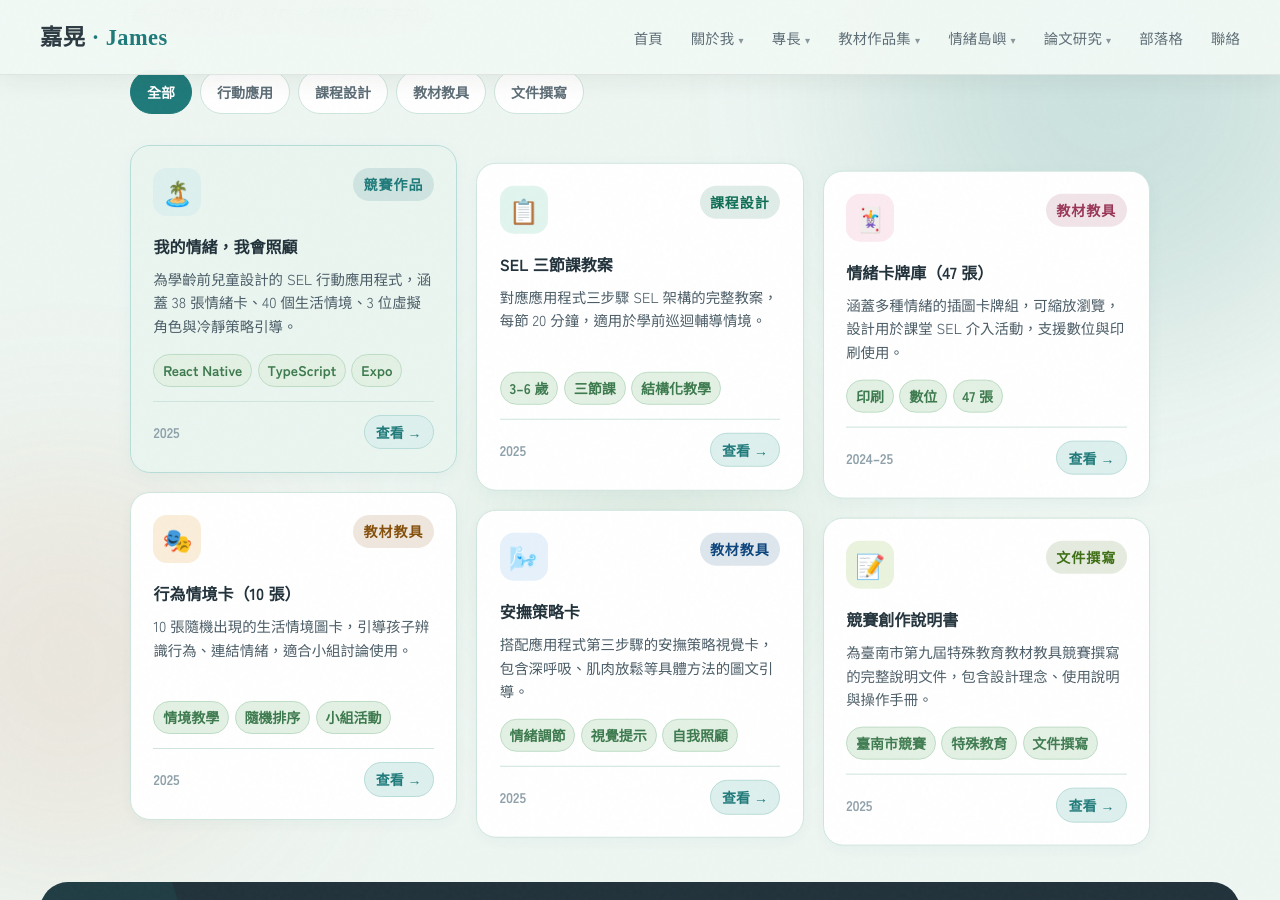
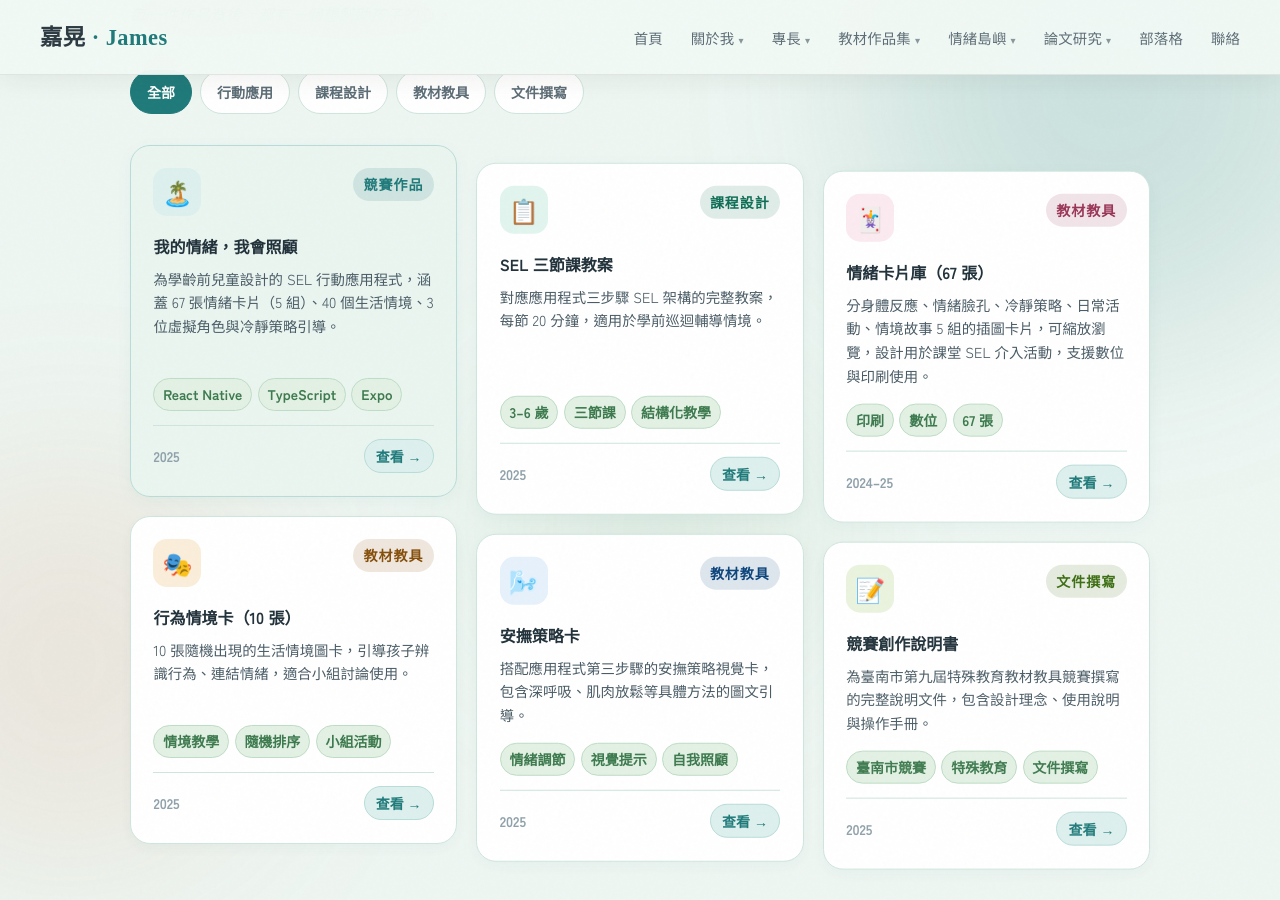
Before and after one commit to gahanglee/gahanglee.github.io, a Jekyll site: the page built from index.html, in a window 1280 px wide and 900 px high, scrolled down 3148 px. Built offline with Jekyll 4.4.1, drawn with Linux system fonts in a browser that asks for light colours; nearby versions of some CDN libraries.

Commit message:
網站：情緒卡片數量更新為 67 張（5 組），與 App 卡片庫一致
Co-Authored-By: Claude Sonnet 5.5 <noreply@anthropic.com>
Claude-Session: https://claude.ai/code/session_011KRguWiJnMTji4t798MNHF

```diff
--- a/index.html
+++ b/index.html
@@ -215,7 +215,7 @@ title: 首頁
         <span class="hp-tag">App 開發</span>
       </div>
       <div class="card-stats">
-        <div class="stat-box"><div class="stat-num">47</div><div class="stat-label">情緒卡牌</div></div>
+        <div class="stat-box"><div class="stat-num">67</div><div class="stat-label">情緒卡片</div></div>
         <div class="stat-box"><div class="stat-num">10</div><div class="stat-label">生活情境</div></div>
         <div class="stat-box"><div class="stat-num">3</div><div class="stat-label">SEL 步驟</div></div>
         <div class="stat-box"><div class="stat-num">∞</div><div class="stat-label">孩子的笑容</div></div>
@@ -478,9 +478,9 @@ title: 首頁
 
   /* ── WORKS ── */
   const works = [
-    { cat:'app', icon:'🏝️', iconBg:'#DDF0EE', title:'我的情緒，我會照顧', desc:'為學齡前兒童設計的 SEL 行動應用程式，涵蓋 38 張情緒卡、40 個生活情境、3 位虛擬角色與冷靜策略引導。', year:'2025', tags:['React Native','TypeScript','Expo'], badge:'競賽作品', badgeColor:'#1F7A7A', featured:true, link:'/app/' },
+    { cat:'app', icon:'🏝️', iconBg:'#DDF0EE', title:'我的情緒，我會照顧', desc:'為學齡前兒童設計的 SEL 行動應用程式，涵蓋 67 張情緒卡片（5 組）、40 個生活情境、3 位虛擬角色與冷靜策略引導。', year:'2025', tags:['React Native','TypeScript','Expo'], badge:'競賽作品', badgeColor:'#1F7A7A', featured:true, link:'/app/' },
     { cat:'curriculum', icon:'📋', iconBg:'#E1F5EE', title:'SEL 三節課教案', desc:'對應應用程式三步驟 SEL 架構的完整教案，每節 20 分鐘，適用於學前巡迴輔導情境。', year:'2025', tags:['3–6 歲','三節課','結構化教學'], badge:'課程設計', badgeColor:'#0F6E56', featured:false, link:'/portfolio/' },
-    { cat:'material', icon:'🃏', iconBg:'#FBEAF0', title:'情緒卡牌庫（47 張）', desc:'涵蓋多種情緒的插圖卡牌組，可縮放瀏覽，設計用於課堂 SEL 介入活動，支援數位與印刷使用。', year:'2024–25', tags:['印刷','數位','47 張'], badge:'教材教具', badgeColor:'#993556', featured:false, link:'/portfolio/' },
+    { cat:'material', icon:'🃏', iconBg:'#FBEAF0', title:'情緒卡片庫（67 張）', desc:'分身體反應、情緒臉孔、冷靜策略、日常活動、情境故事 5 組的插圖卡片，可縮放瀏覽，設計用於課堂 SEL 介入活動，支援數位與印刷使用。', year:'2024–25', tags:['印刷','數位','67 張'], badge:'教材教具', badgeColor:'#993556', featured:false, link:'/portfolio/' },
     { cat:'material', icon:'🎭', iconBg:'#FAEEDA', title:'行為情境卡（10 張）', desc:'10 張隨機出現的生活情境圖卡，引導孩子辨識行為、連結情緒，適合小組討論使用。', year:'2025', tags:['情境教學','隨機排序','小組活動'], badge:'教材教具', badgeColor:'#854F0B', featured:false, link:'/portfolio/' },
     { cat:'material', icon:'🌬️', iconBg:'#E6F1FB', title:'安撫策略卡', desc:'搭配應用程式第三步驟的安撫策略視覺卡，包含深呼吸、肌肉放鬆等具體方法的圖文引導。', year:'2025', tags:['情緒調節','視覺提示','自我照顧'], badge:'教材教具', badgeColor:'#0C447C', featured:false, link:'/portfolio/' },
     { cat:'doc', icon:'📝', iconBg:'#EAF3DE', title:'競賽創作說明書', desc:'為臺南市第九屆特殊教育教材教具競賽撰寫的完整說明文件，包含設計理念、使用說明與操作手冊。', year:'2025', tags:['臺南市競賽','特殊教育','文件撰寫'], badge:'文件撰寫', badgeColor:'#3B6D11', featured:false, link:'/portfolio/' },
--- a/pages/portfolio.html
+++ b/pages/portfolio.html
@@ -11,12 +11,12 @@ permalink: /portfolio/
     <div class="portfolio-grid" style="grid-template-columns:repeat(auto-fill,minmax(260px,1fr))">
       <div class="p-card" style="cursor:default">
         <div class="p-thumb" style="background:linear-gradient(135deg,rgba(107,155,138,0.12),rgba(31,122,122,0.10))">🏝️</div>
-        <div class="p-body"><h4>我的情緒，我會照顧</h4><p>React Native SEL App，47 張情緒卡、10 情境場景、三步驟引導。</p></div>
+        <div class="p-body"><h4>我的情緒，我會照顧</h4><p>React Native SEL App，67 張情緒卡片（5 組）、40 個生活情境、三步驟引導。</p></div>
         <div class="p-foot"><span class="p-tag p-tag-orange">App</span><span style="font-size:0.68rem;color:var(--text-muted)">React Native</span></div>
       </div>
       <div class="p-card" style="cursor:default">
         <div class="p-thumb" style="background:rgba(107,155,138,0.09)">😊</div>
-        <div class="p-body"><h4>情緒臉譜卡片組</h4><p>可列印情緒辨識教具，含 47 種情緒表情，適合 3–5 歲幼兒。</p></div>
+        <div class="p-body"><h4>情緒卡片組</h4><p>可列印情緒辨識教具，與 App 卡片庫同一組 67 張（身體反應、情緒臉孔、冷靜策略、日常活動、情境故事），適合 3–6 歲幼兒。</p></div>
         <div class="p-foot"><span class="p-tag p-tag-teal">教具</span><span style="font-size:0.68rem;color:var(--text-muted)">可列印</span></div>
       </div>
       <div class="p-card" style="cursor:default">
```
